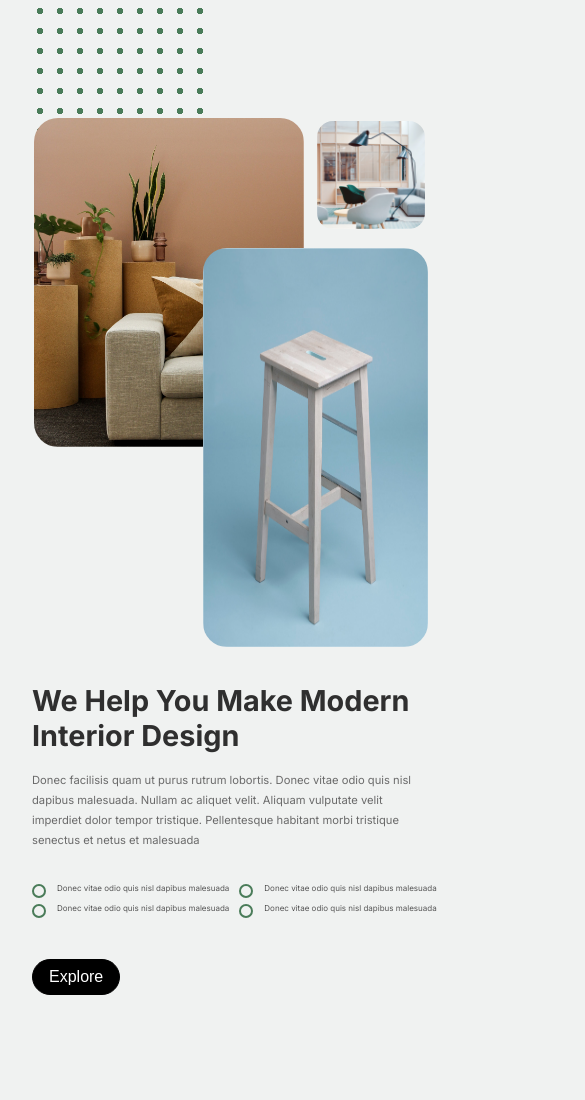
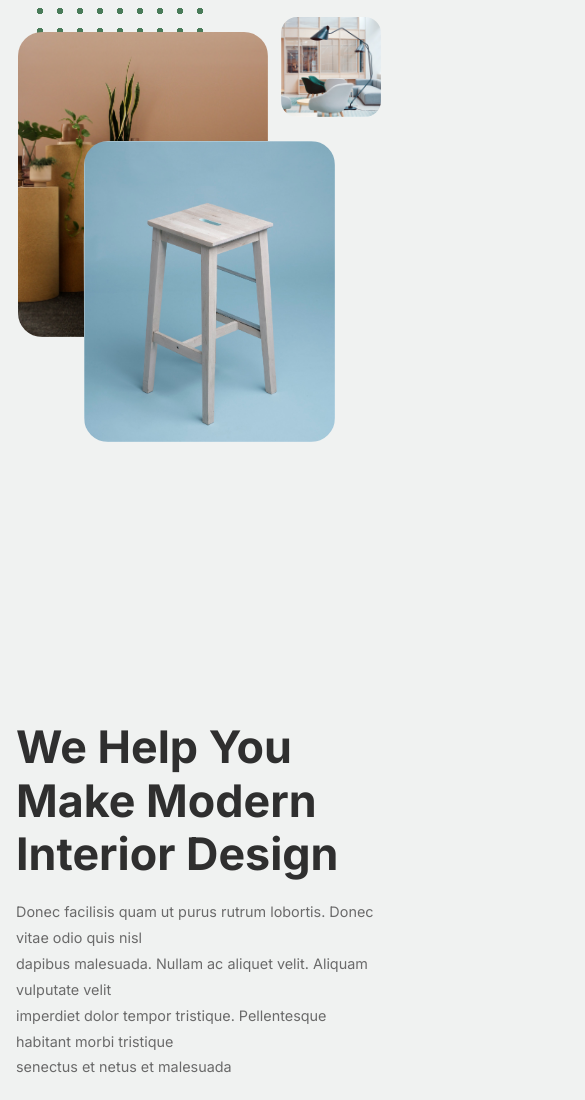
Before and after one commit to mohamed-foodey/furniture-web, a plain HTML site: page service.html in a window 390 px wide. Shown: the top 1100 px of the page, 585 px wide, since content can reach past the window. Drawn offline with Linux system fonts and the light colour scheme.

Commit message:
solved the responsive problem

```diff
--- a/service.css
+++ b/service.css
@@ -8,8 +8,13 @@
 
 body {
     background-color: #f0f2f1;
-    width: 1110px;
+    max-width: 1110px;
+    width: 100%;
     margin: 0 auto;
+    overflow-x: hidden;
+}
+img{
+    max-width: 100%;
 }
 
 .services {
@@ -29,28 +34,24 @@
 }
 
 .grid-images .img-3 {
-    /* width:332.36px; */
-    height: 398.56px;
+    height: auto;
     width: 25%;
     position: absolute;
     top: 240px;
-    left: 300px;
+    right: 690px;
     border-radius: 1.5rem;
 
 }
 
 .grid-images .img-2 {
     position: relative;
-    top: -54%;
-    left: 10%;
+    top: -48%;
+    left: 12%;
     /* bottom: 50%; */
-    width: 32%;
+    width: 35%;
     border-radius: 1.2rem;
 }
 
-/* .grid-images{
-    grid-column: 1 / span ;
-} */
 .dot-grid {
     width: 180px;
     height: 180px;
@@ -63,7 +64,6 @@
 }
 
 .content-area {
-    grid-column: 3 / span;
     display: flex;
     gap: 1rem;
     flex-direction: column;
@@ -192,26 +192,26 @@
 
 
 /* responsiveness */
-@media (max-width :768px) {
+@media (min-width:500px) and (max-width :768px) {
     .services {
         display: grid;
         grid-template-columns: 1fr;
-        margin: 3rem 2rem;
-        max-width: 900px;
 
     }
 
     .grid-images .img-1 {
-        width: 40%;
+        width: 60%;
+        height: auto;
         left: .3rem;
         border-radius: 1.5rem;
     }
 
     .grid-images .img-3 {
         position: relative;
-        left: -37%;
-        width: 35%;
-        top: 200px;
+        left: 30%;
+        height: auto;
+        width: 60%;
+        top: -270px;
         border-radius: 1.5rem;
 
     }
@@ -219,7 +219,9 @@
     .grid-images .img-2 {
         position: relative;
         left: 10px;
-        width: 22%;
+        width: 27%;
+        top: -30%;
+        bottom: 0;
         border-radius: 1.2rem;
     }
 
@@ -228,11 +230,11 @@
         gap: 1rem;
         flex-direction: column;
         justify-content: flex-start;
-        margin-top: 9.9rem;
+        margin-left: .5rem;
     }
 
     .top-content h2 {
-        font-size: 1.9rem;
+        font-size: 3.5rem;
         font-weight: 700;
         line-height: 1.2;
         color: #2f2f2f;
@@ -240,7 +242,7 @@
     }
 
     .content-area p {
-        font-size: 0.9rem;
+        font-size: 1.2rem;
         font-weight: 400;
         line-height: 1.8;
         color: #6a6a6a;
@@ -280,11 +282,11 @@
         border: 1px solid black;
         border-radius: 1.7rem;
         color: white;
-        padding-left: 1rem;
-        padding-right: 1rem;
-        padding-top: .5rem;
-        padding-bottom: .5rem;
-        font-size: 1rem;
+        padding-left: 2rem;
+        padding-right: 2rem;
+        padding-top: 1rem;
+        padding-bottom: 1rem;
+        font-size: 1.5rem;
         cursor: pointer;
     }
 
@@ -295,31 +297,41 @@
 
     .profiles {
         display: grid;
-        grid-template-columns: repeat(2, 1fr);
-        gap: 4rem;
+        grid-template-columns: repeat(2,1fr);
+        gap: 1rem;
     }
+    .profile img {
+    max-width: 38%;
+    height: auto;
+}
+
+.profile {
+    display: flex;
+    justify-self: unset;
+}
 
 }
 
 /* mobile-responsive */
-@media (min-width:250px) and (max-width:500px) {
+@media (max-width:500px) {
     .services {
         display: grid;
         grid-template-columns: 1fr;
-        margin: 3rem 2rem;
+        margin: 2rem 1rem;
+        /* overflow-x: hidden; */
     }
 
     .grid-images .img-1 {
-        width: 30%;
+        width: 70%;
         left: .1rem;
         border-radius: 1.5rem;
     }
 
     .grid-images .img-3 {
         position: relative;
-        left: -24%;
-        width: 25%;
-        top: 200px;
+        left: 19%;
+        width: 70%;
+        top: -200px;
         border-radius: 1.5rem;
 
     }
@@ -327,7 +339,8 @@
     .grid-images .img-2 {
         position: relative;
         left: 10px;
-        width: 12%;
+        top: -220px;
+        width: 28%;
         border-radius: 1rem;
     }
 
@@ -335,12 +348,10 @@
         display: flex;
         gap: 1rem;
         flex-direction: column;
-        justify-content: flex-start;
-        margin-top: 9.9rem;
     }
 
     .top-content h2 {
-        font-size: 1.8rem;
+        font-size: 2.8rem;
         font-weight: 700;
         line-height: 1.2;
         color: #2f2f2f;
@@ -348,7 +359,7 @@
     }
 
     .content-area p {
-        font-size: 0.7rem;
+        font-size: .9rem;
         font-weight: 400;
         line-height: 1.8;
         color: #6a6a6a;
@@ -366,8 +377,7 @@
 
     .features-list li {
         position: relative;
-        padding-left: 25px;
-        font-size: .5rem;
+        font-size: .7rem;
         color: #555;
     }
 
@@ -379,8 +389,15 @@
         top: 1px;
         width: 10px;
         height: 10px;
-        border: 2.5px solid #4a7c59;
+        border: 3.5px solid #4a7c59;
         border-radius: 50%;
+    }
+    .explore-btn{
+    padding-left: 1.5rem;
+    padding-right: 1.5rem;
+    padding-top: 1rem;
+    padding-bottom: 1rem;
+    font-size: 1.3rem;
     }
 
 
@@ -388,5 +405,43 @@
         display: flex;
         flex-direction: column;
         align-items: self-start;
+          gap: 2.5rem;
     }
+      .profile img {
+    max-width: 58%;
+    height: auto;
 }
+.content {
+    display: flex;
+    flex-direction: column;
+    flex-wrap: wrap;
+    align-items: self-start;
+    gap: .5rem;
+}
+
+.content h5 {
+    font-size: 1.3rem;
+    font-weight: 600;
+    line-height: 1.2;
+    color: #2f2f2f;
+}
+
+.content p {
+    font-size: .8rem;
+    font-weight: 500;
+    line-height: 1.1;
+    color: #6a6a6a;
+}
+
+.content button {
+    border: none;
+    cursor: pointer;
+    font-size: 1.1rem;
+    font-weight: 550;
+    line-height: 1.1;
+}
+
+.content button:hover {
+    color: #504f4f;
+}
+}
--- a/service.html
+++ b/service.html
@@ -25,7 +25,7 @@
         <div class="right-side">
             <div class="content-area">
                 <div class="top-content">
-                <h2>We Help You Make Modern<br> Interior Design</h2>
+                <h2>We Help You Make Modern Interior Design</h2>
                 <p>Donec facilisis quam ut purus rutrum lobortis. Donec vitae odio quis nisl<br> dapibus malesuada. Nullam ac aliquet velit. Aliquam vulputate velit<br> imperdiet dolor tempor tristique. Pellentesque habitant morbi tristique<br> senectus et netus et malesuada</p>
                 </div>
                 <ul class="features-list">
```
